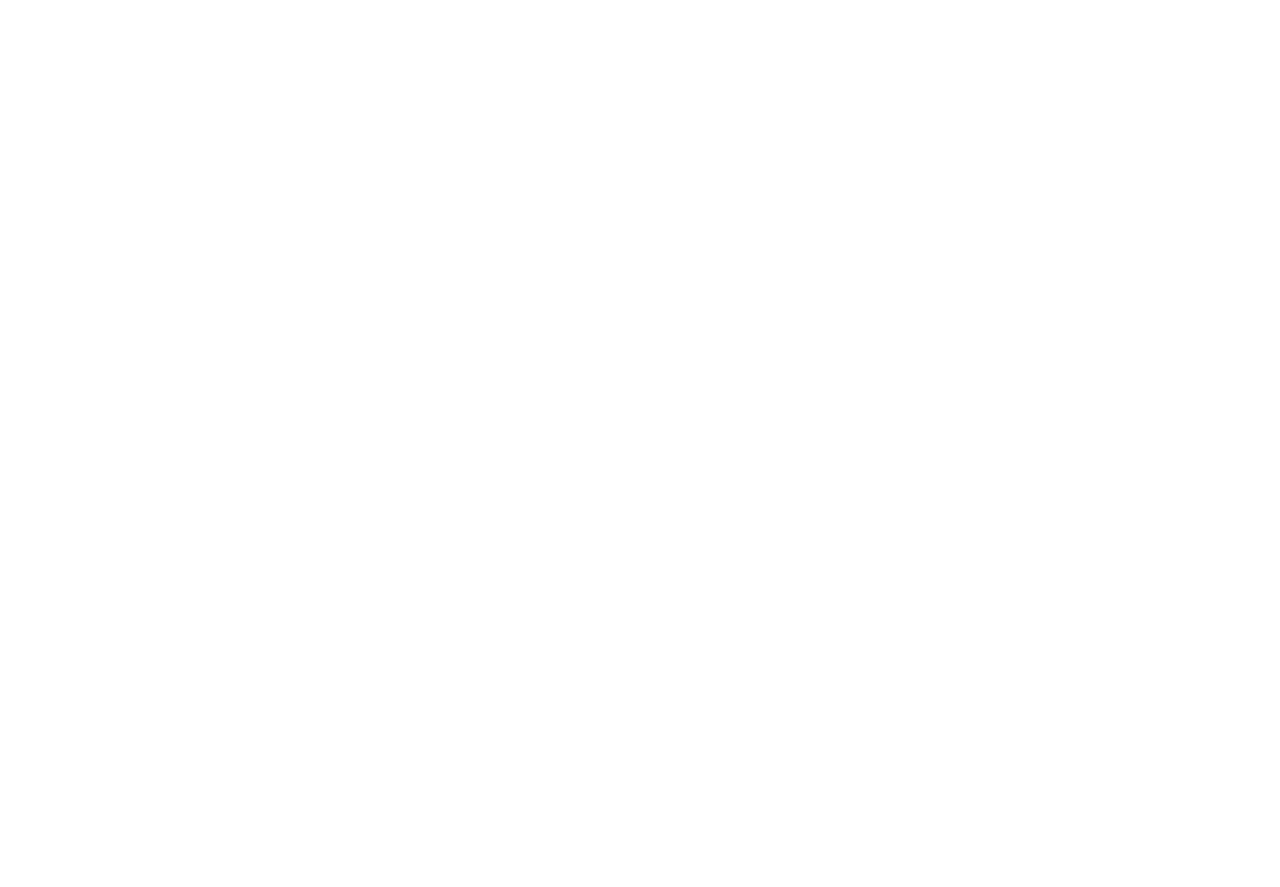
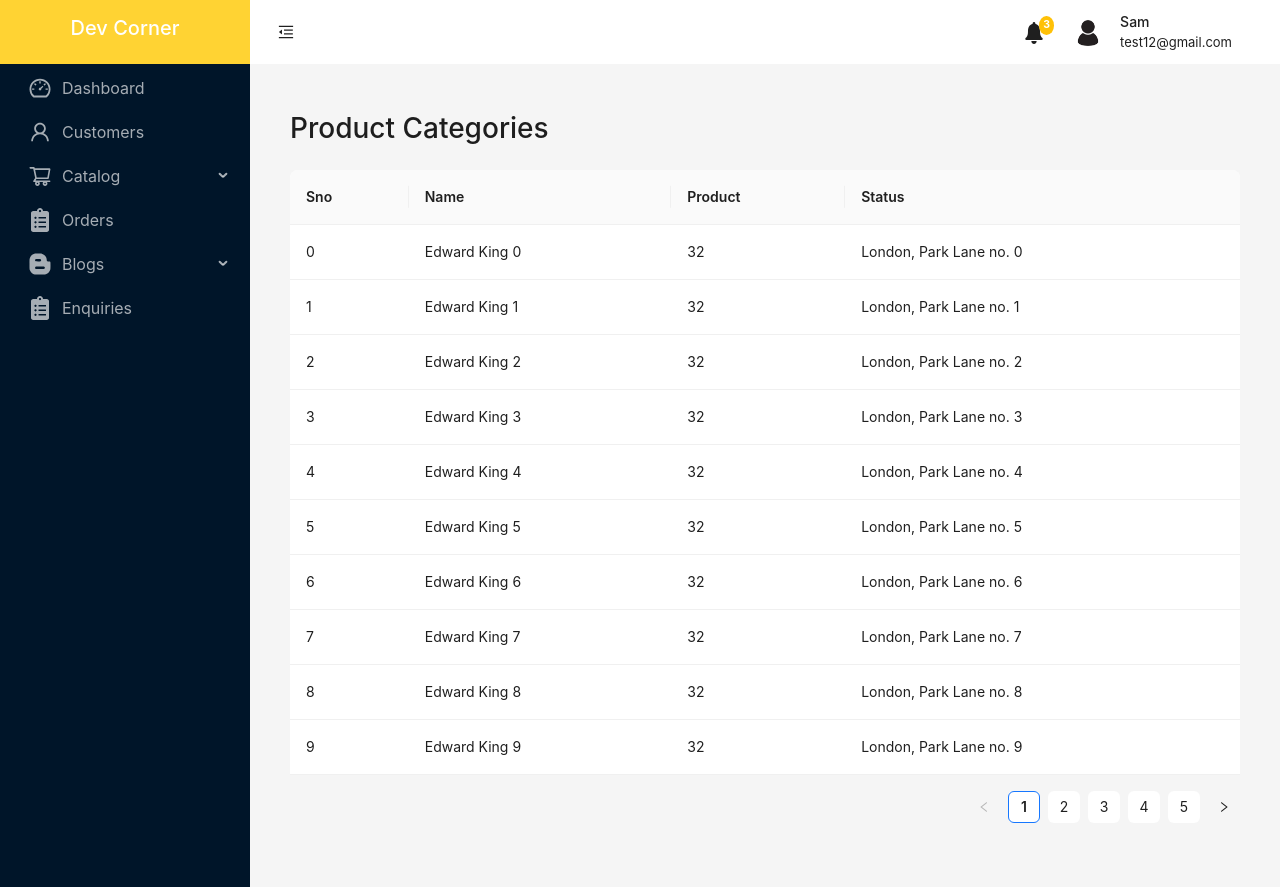
Before and after one commit to sam1090/ecommerce, a React (Create React App) app in the folder admin-app/: page /admin/category-list in a window 1280 px wide. Before the commit this address had no page. Before the commit the page ends 800 px from the top, so only its background shows below. Built offline with nearby package versions, Linux system fonts and the light colour scheme.

Commit message:
Brand List and Category List created

```diff
--- a/admin-app/src/App.js
+++ b/admin-app/src/App.js
@@ -11,6 +11,8 @@
 import Orders from './Pages/Orders';
 import Customers from './Customers';
 import ColorList from './ColorList';
+import CategoryList from './CategoryList';
+import BrandList from './BrandList';
 function App() {
   return (
     <Router>
@@ -26,6 +28,8 @@
           <Route path='orders' element = {<Orders/>} />
           <Route path='customers' element = {<Customers/>} />
           <Route path='color-list' element = {<ColorList/>} />
+          <Route path='category-list' element = {<CategoryList/>} />
+          <Route path='brand-list' element = {<BrandList/>} />
 
         </Route>
 
--- /dev/null
+++ b/admin-app/src/BrandList.js
@@ -0,0 +1,45 @@
+import React from "react";
+import { Table } from "antd";
+
+const columns = [
+  {
+    title: "Sno",
+    dataIndex: "key",
+  },
+  {
+    title: "Name",
+    dataIndex: "name",
+  },
+  {
+    title: "Product",
+    dataIndex: "product",
+  },
+  {
+    title: "Status",
+    dataIndex: "status",
+  },
+];
+
+const data1 = [];
+
+for (let i = 0; i < 46; i++) {
+  data1.push({
+    key: i,
+    name: `Edward King ${i}`,
+    product: 32,
+    status: `London, Park Lane no. ${i}`,
+  });
+}
+
+const BrandList = () => {
+  return (
+    <div>
+      <h3 className="mb-4">Brands</h3>
+      <div>
+        <Table columns={columns} dataSource={data1} />
+      </div>
+    </div>
+  );
+};
+
+export default BrandList;
--- /dev/null
+++ b/admin-app/src/CategoryList.js
@@ -0,0 +1,47 @@
+import React from 'react'
+import { Table } from 'antd';
+
+const columns = [
+  {
+    title : "Sno",
+    dataIndex :"key",
+  },
+  {
+    title: "Name",
+    dataIndex: "name"
+  },
+  {
+    title: "Product",
+    dataIndex: "product"
+  },
+  {
+    title: "Status",
+    dataIndex: "status"
+  },
+];
+
+const data1 = [];
+
+for(let i = 0 ; i< 46 ; i++){
+  data1.push({
+    key: i ,
+    name: `Edward King ${i}`,
+    product: 32,
+    status: `London, Park Lane no. ${i}`,
+  });
+}
+
+const CategoryList = () => {
+  return (
+    <div>
+    <h3 className="mb-4">
+      Product Categories
+    </h3>
+    <div>
+      <Table columns = {columns} dataSource={data1} />
+    </div>
+  </div>
+  )
+}
+
+export default CategoryList
```
